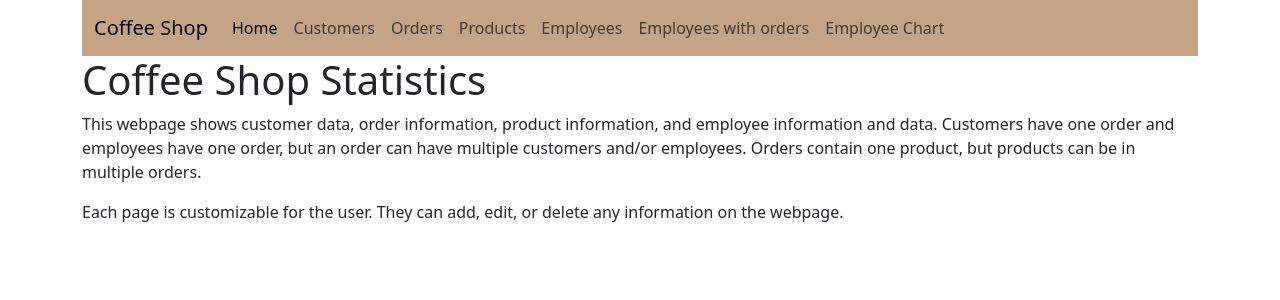
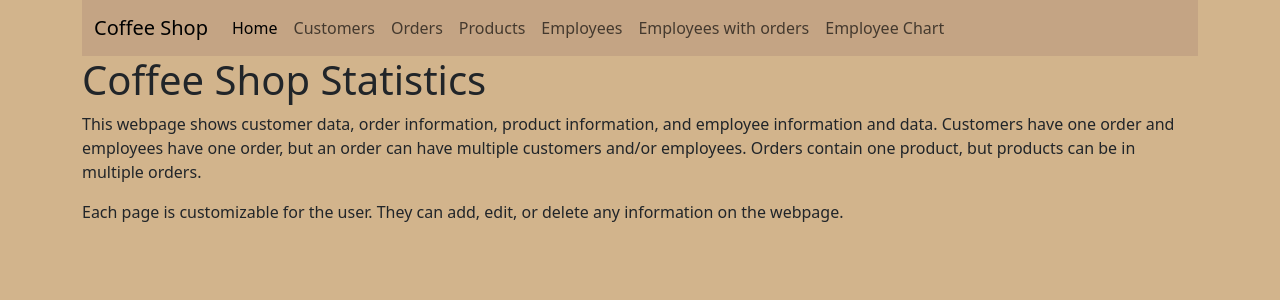
Before and after one commit to rxtiong/MIS4013HW3RT, a PHP site: page /index.php in a window 1280 px wide. Shown: the top 300 px of the page. Run offline with PHP 8.4, Linux system fonts and the light colour scheme.

Commit message:
Update view-header.php

```diff
--- a/view-header.php
+++ b/view-header.php
@@ -6,7 +6,7 @@
     <title><?=$pageTitle?></title>
     <link href="https://cdn.jsdelivr.net/npm/bootstrap@5.3.3/dist/css/bootstrap.min.css" rel="stylesheet" integrity="sha384-QWTKZyjpPEjISv5WaRU9OFeRpok6YctnYmDr5pNlyT2bRjXh0JMhjY6hW+ALEwIH" crossorigin="anonymous">
   </head>
-  <body>
+  <body style="background-color:tan">
     <div class="container">
       <nav class="navbar navbar-expand-lg" style="background-color: #c4a484; font-color: #ffffff;">
   <div class="container-fluid">
```
